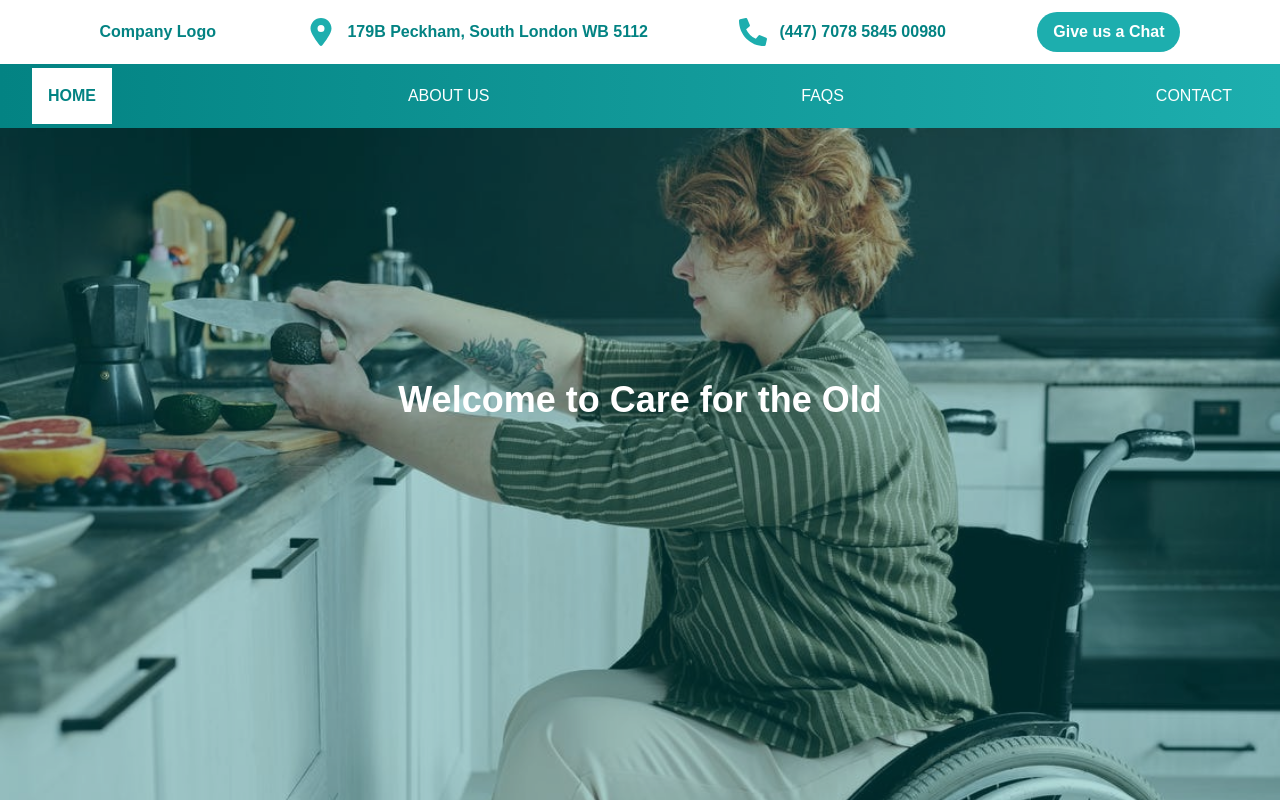
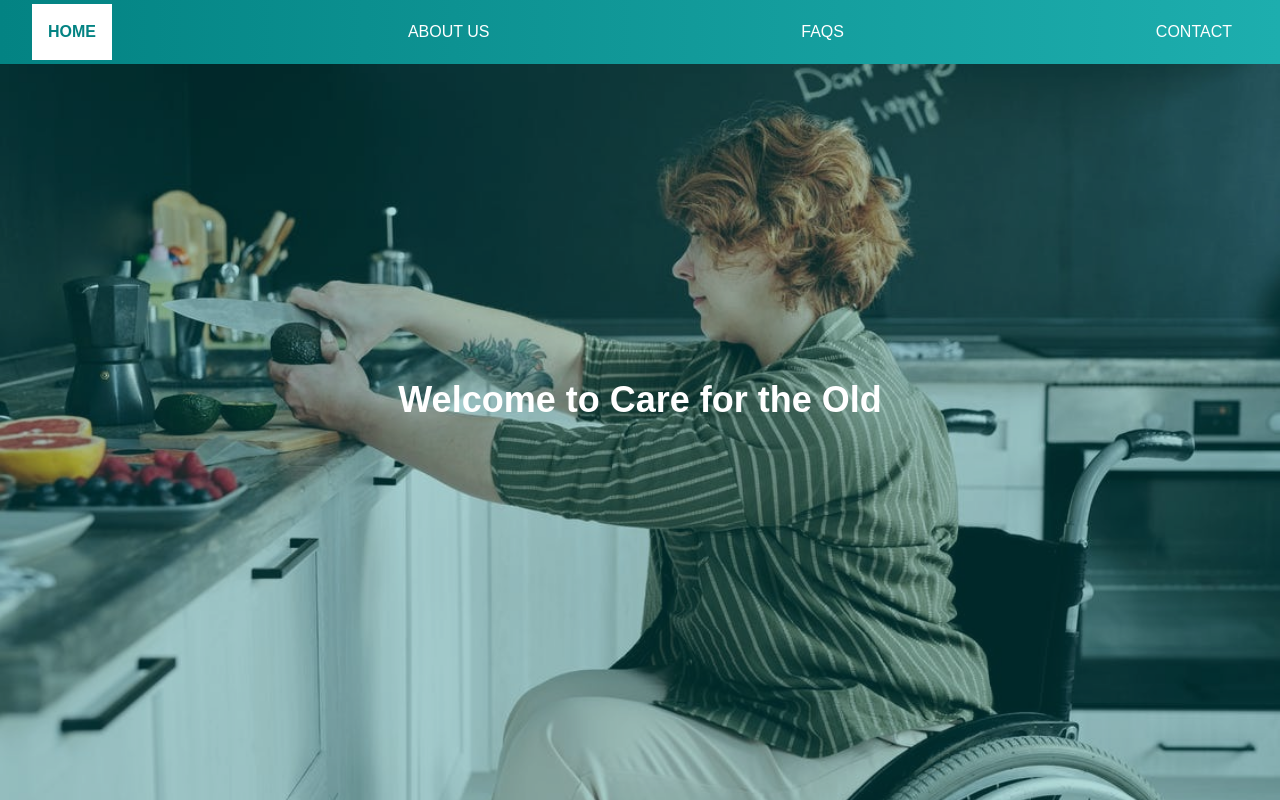
Before and after one commit to SkyeHub-Tech/care-landing-page, a Next.js app: page / in a window 1280 px wide. Built offline with nearby package versions, Linux system fonts and the light colour scheme.

Commit message:
push test

```diff
--- a/src/components/navbar/index.tsx
+++ b/src/components/navbar/index.tsx
@@ -28,30 +28,6 @@ export default function Navbar() {
 
   return (
     <section className="z-50 w-full fixed top-0 left-0">
-      <div className="hidden lg:flex gap-3 justify-evenly items-center bg-white lg:px-5 py-3">
-        {/* Replace with Logo */}
-        <Typography type="h2" className="text-main-teal font-semibold">
-          Company Logo
-        </Typography>
-        <div className="flex items-center gap-3">
-          <Location size={28} className="text-light-teal" />
-          <a href="#" className="text-main-teal text-base font-bold">
-            179B Peckham, South London WB 5112{" "}
-          </a>
-        </div>
-        <div className="flex items-center gap-3">
-          <Phone size={28} className="text-light-teal" />
-          <a href="#" className="text-main-teal text-base font-bold">
-            (447) 7078 5845 00980
-          </a>
-        </div>
-        <Button
-          onClick={() => route.push("/careers#career-form")}
-          className="bg-light-teal text-base rounded-full cursor-pointer px-4 py-2 text-white font-bold"
-        >
-          Give us a Chat
-        </Button>
-      </div>
       <Nav className="bg-gradient-to-r from-main-teal to-light-teal rounded-none px-4 py-2 lg:px-8 lg:py-1">
         <div className="container mx-auto flex items-center justify-between">
           <div className="hidden lg:flex gap-3 justify-between w-full">
```
